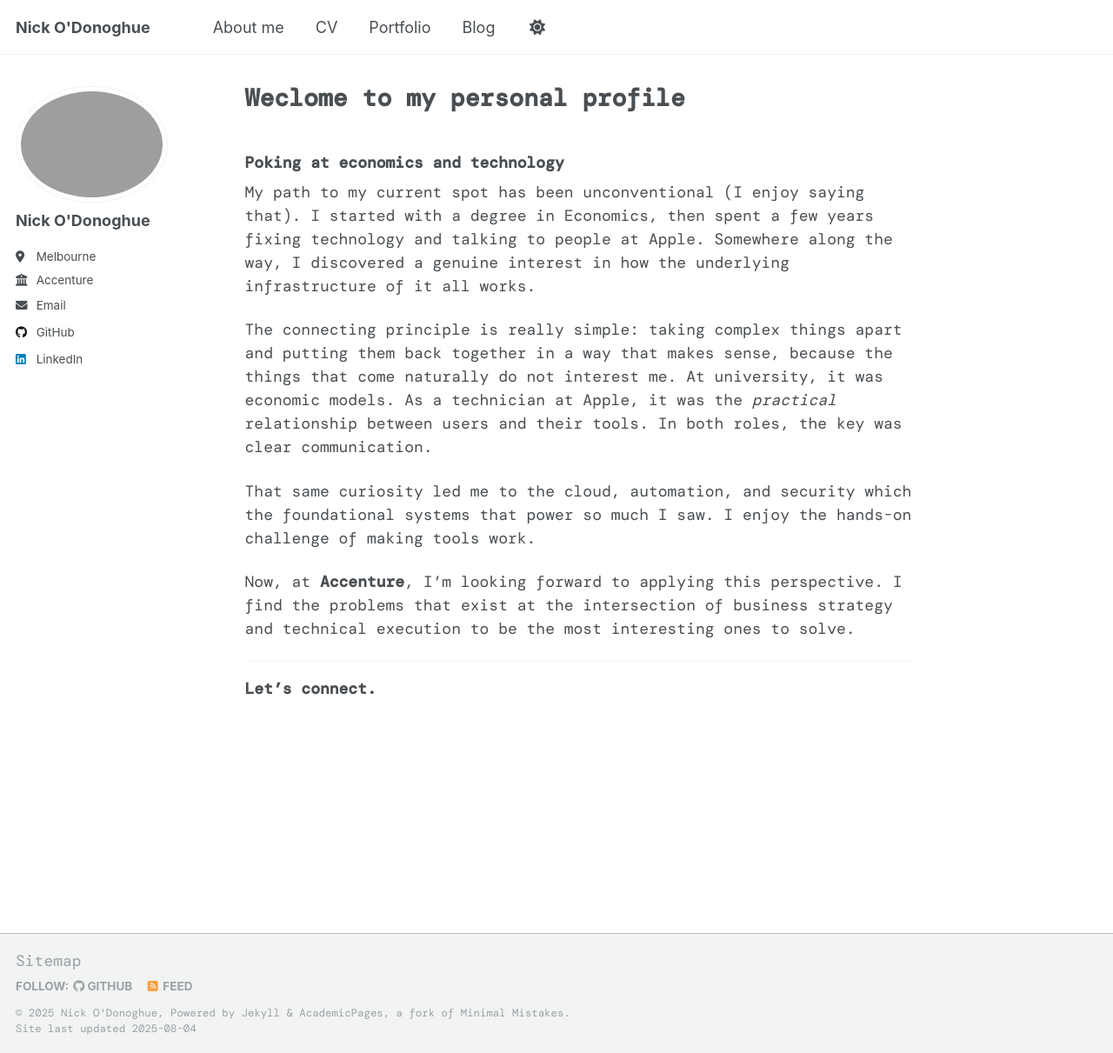
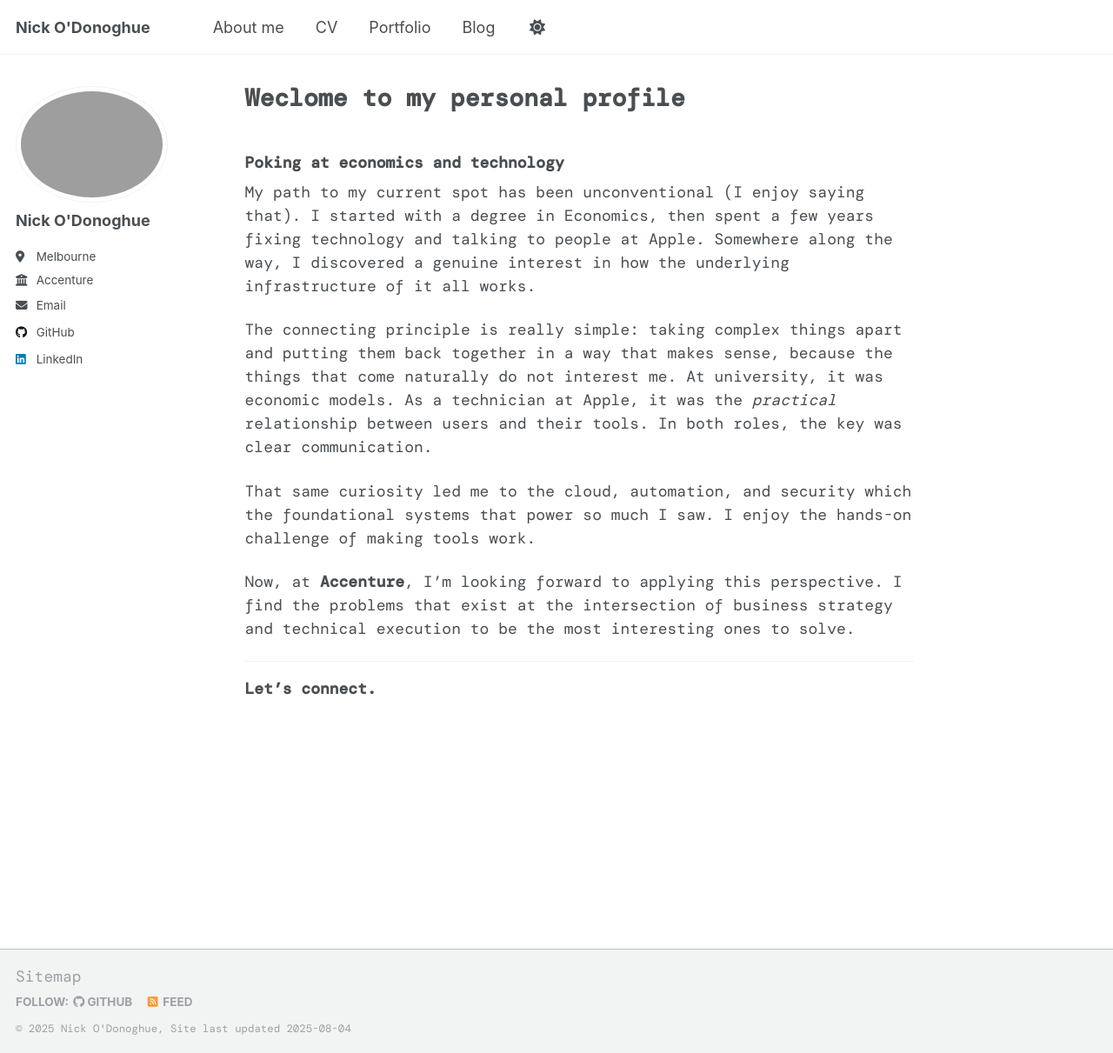
Before and after one commit to nickodonoghue/nickodonoghue.github.io, a Jekyll site: the page built from _pages/about.md, in a window 1280 px wide and 1211 px high. Shown: the whole window at 87% size. Built offline with Jekyll 4.4.1, drawn with Linux system fonts in a browser that asks for light colours; some web fonts are replaced; a script that is not in the unit is left out.

Commit message:
Update footer.html

```diff
--- a/_includes/footer.html
+++ b/_includes/footer.html
@@ -20,6 +20,6 @@
 {% endif %}
 
 <div class="page__footer-copyright">
-  &copy; {{ site.time | date: '%Y' }} {{ site.name | default: site.title }}, {{ site.data.ui-text[site.locale].powered_by | default: "Powered by" }} <a href="http://jekyllrb.com" rel="nofollow">Jekyll</a> &amp; <a href="https://github.com/academicpages/academicpages.github.io">AcademicPages</a>, a fork of <a href="https://mademistakes.com/work/minimal-mistakes-jekyll-theme/" rel="nofollow">Minimal Mistakes</a>.<br />
+  &copy; {{ site.time | date: '%Y' }} {{ site.name | default: site.title }},
   Site last updated {{ "now" | date: '%Y-%m-%d' }}
 </div>
```
